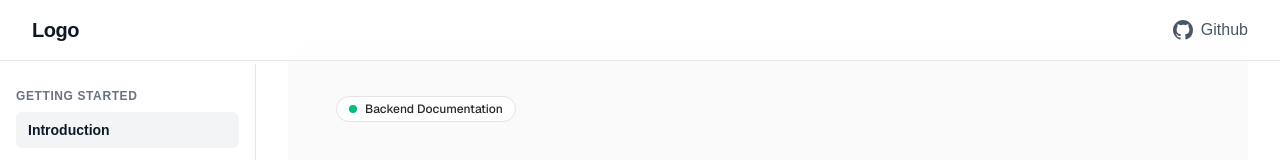
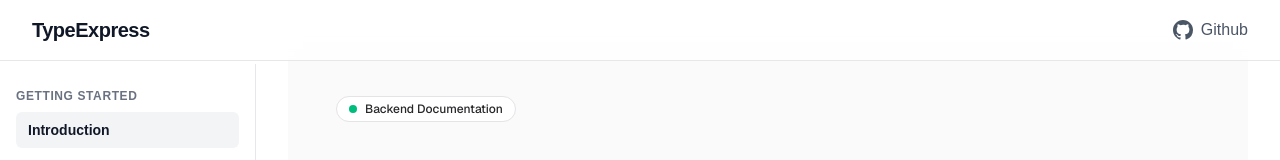
Before and after one commit to Anilbal/documentation-for-typescript-in-backend, a Next.js app: page / in a window 1280 px wide. Shown: the top 160 px of the page. Built offline with nearby package versions, Linux system fonts and the light colour scheme.

Commit message:
changed logo to TypeExpress

```diff
--- a/components/navbar/Navbar.tsx
+++ b/components/navbar/Navbar.tsx
@@ -10,7 +10,7 @@ export default function Navbar() {
           href="/"
           className="text-xl font-bold tracking-tight text-gray-900 dark:text-white hover:opacity-80 transition-opacity"
         >
-          Logo
+          TypeExpress
         </Link>
 
         {/* GitHub Link Icon */}
```
